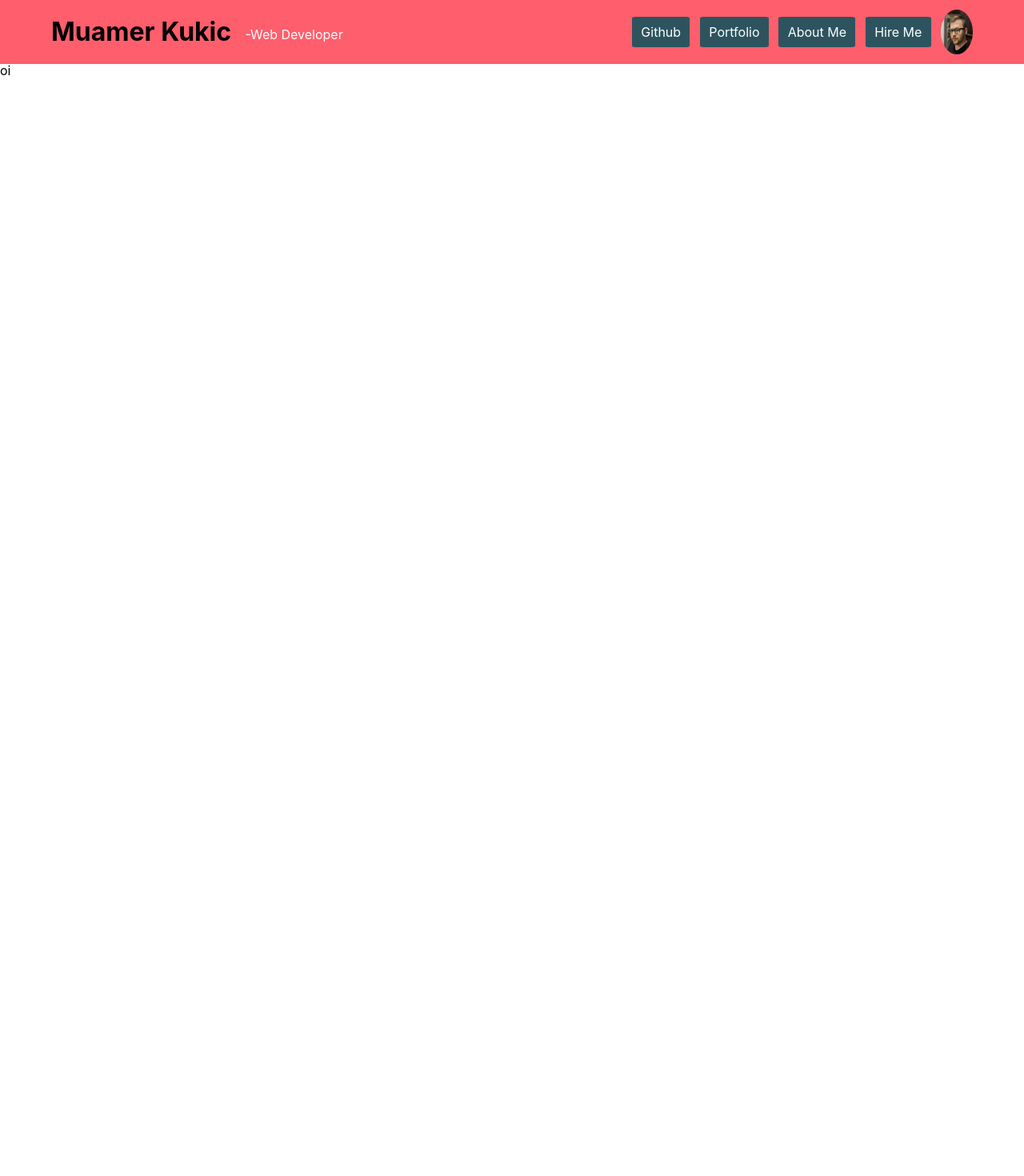
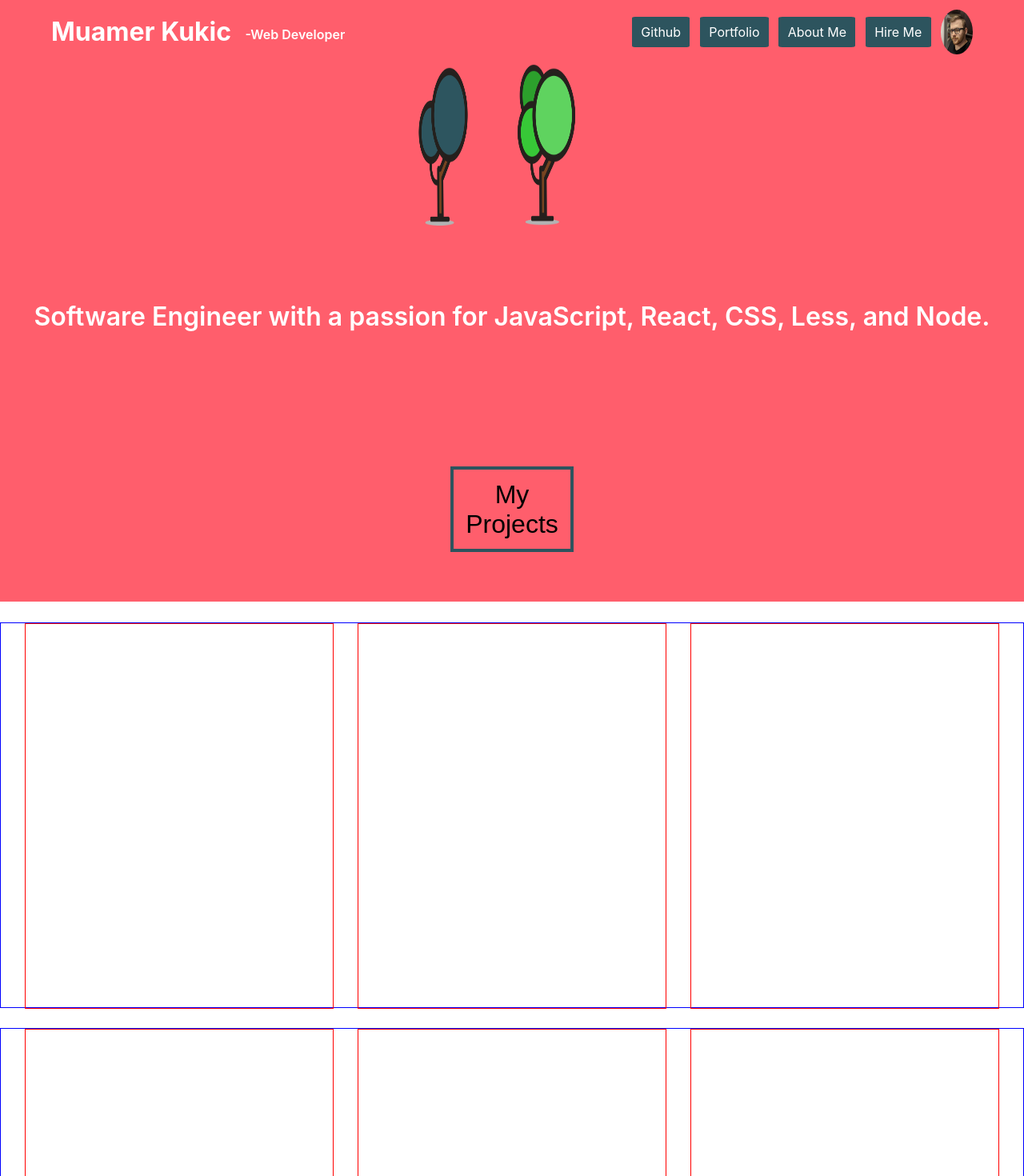
Before and after one commit to kukicako/My-Portfolio, a React (Create React App) app: page / in a window 1280 px wide. Shown: the top 1470 px of the page at 80% size. Before the commit the page ends 824 px from the top, so only its background shows below. Built offline with nearby package versions, Linux system fonts and the light colour scheme.

Commit message:
portfolio

```diff
--- a/src/App.css
+++ b/src/App.css
@@ -53,6 +53,7 @@ table {
 }
 
 .nav{
+  color:white;
   height: 10vh;
   /* border: 1px solid red; */
   background-color: #ff5e6c;
@@ -69,14 +70,17 @@ table {
   flex-wrap: wrap;
   /* flex-direction: column; */
   font-size: xx-large;
+  cursor: default;
 }
 .title-text{
+  cursor: default;
   margin-left: 2%;
   margin-top:1%;
   padding:1%;
   font-size: medium;
   /* border:4px solid beige; */
-  color:white
+  color: white;
+  font-weight: 600;
 
 }
 
@@ -114,5 +118,80 @@ table {
 
 .homepage{
   /* border:1px solid blue; */
-  height: 93vh
+  height: 240vh
 }
+.opening{
+  /* margin-left: 28%;
+  margin-right: 32%; */
+  height:35%;
+  color:white;
+  /* border-top:1px solid #2d545e; */
+  background-color: #ff5e6c;
+  display:flex;
+  /* justify-content: center;
+  align-items: center; */
+  font-size: xx-large;
+  font-weight: 600;
+  flex-wrap: wrap;
+}
+.opening-image{
+  /* border:1px solid blue; */
+  height: 30%;
+  width:100%;
+  display: flex;
+  justify-content: center;
+}
+.image-container{
+  display: flex;
+}
+.tree{
+height: 100%;
+width: 20%;
+margin-left:15%;
+}
+.tree2{
+height: 100%;
+width: 22%;
+margin-left:15%;
+}
+
+.opening-text{
+width: 100%;
+display: flex;
+justify-content: center;
+margin-top:5%;
+/* align-items: center; */
+height: 25%;
+/* border:1px solid blue; */
+
+}
+.opening-button{
+display:flex;
+justify-content: center;
+width:100%;
+height: 20%;
+}
+.but-on{
+width:12%;
+height:80%;
+padding:0px;
+background-color:  #ff5e6c;
+border: 4px solid #2d545e;
+cursor: pointer;
+font-size: xx-large;
+font-weight: 500;
+}
+
+.projects-container{
+  margin-top:2%;
+  border: 1px solid blue;
+  height:60vh;
+  display: flex;
+  justify-content: center;
+  justify-content: space-evenly;
+}
+.project{
+  border:1px solid red;
+  width:30%;
+  height:100%
+}
--- a/src/components/homepage.js
+++ b/src/components/homepage.js
@@ -1,12 +1,51 @@
 import React from 'react';
+import tree from '../images/tree.png'
+import tree2 from '../images/tree2.png'
 
 function Homepage(){
     return(
         <div className="homepage">
             <div className="opening">
-                oi
+                <div className="opening-image">
+                    <div className="image-container">
+                        <img className="tree2" src={tree2} alt="tree"></img>
+                        <img className="tree" src={tree} alt="tree"></img>
+                    </div>
+                </div>
+                <div className="opening-text">
+                    <p>Software Engineer with a passion for JavaScript, React, CSS, Less, and Node.</p>
+                </div>
+                <div className="opening-button">
+                    <button className="but-on">My Projects</button>
+                </div>
+            </div>
+
+            <div className="projects-container">
+                <div className="project">
+
+                </div>
+                <div className="project">
+
+                </div>
+                <div className="project">
+
+                </div>
 
             </div>
+
+            <div className="projects-container">
+                <div className="project">
+
+                </div>
+                <div className="project">
+
+                </div>
+                <div className="project">
+
+                </div>
+
+            </div>
+
         </div>
     )
 }
```
Also changed, not shown: src/images/tree.png (added), src/images/tree2.png (added).
